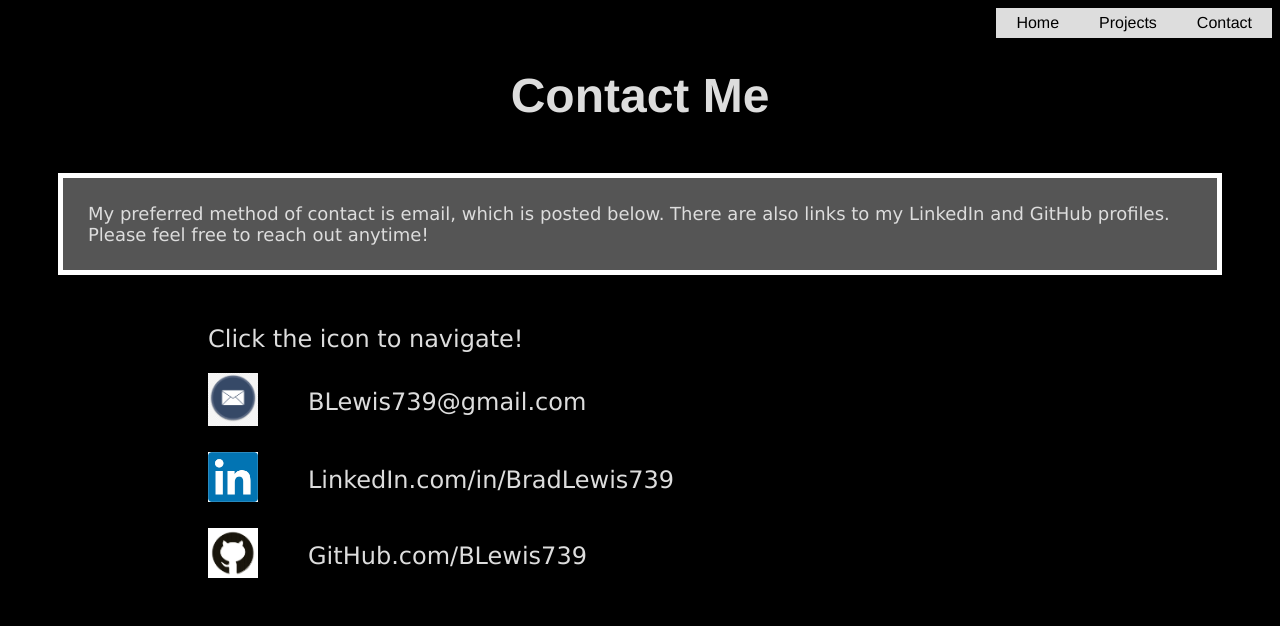
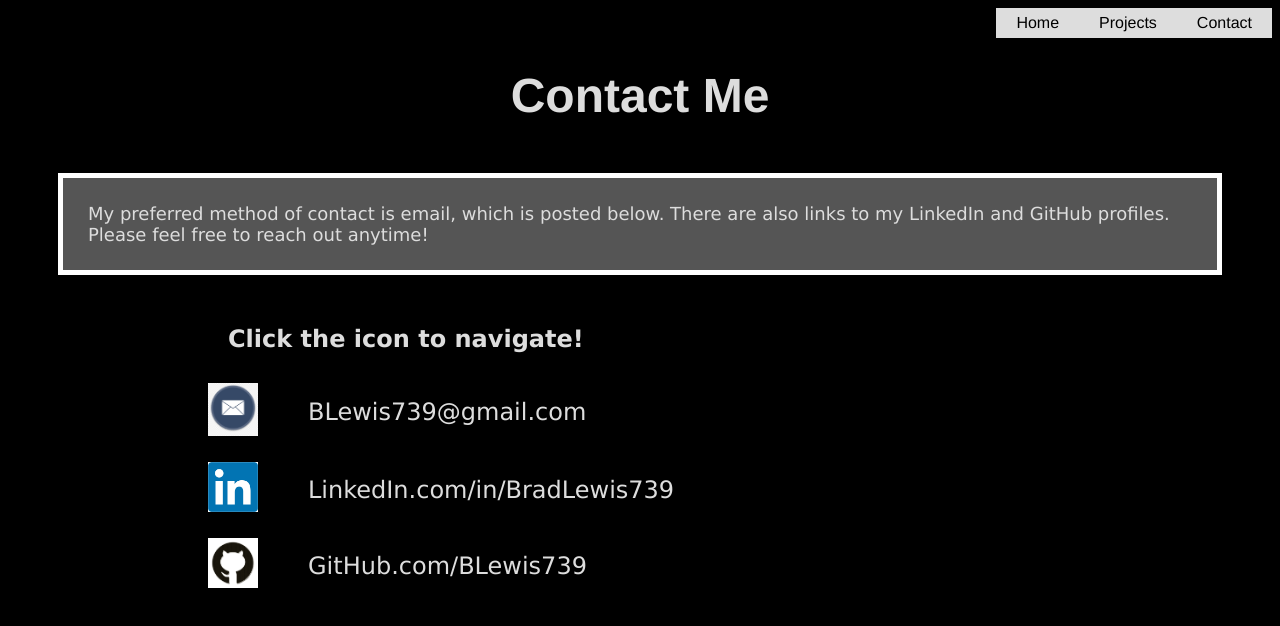
Before and after one commit to BLewis739/Portfolio1, a Vue app: page /contact in a window 1280 px wide. Shown: the top 626 px of the page. Built offline with nearby package versions, Linux system fonts and the light colour scheme.

Commit message:
Fixed contact-directions formatting

```diff
--- a/src/styles/App.css
+++ b/src/styles/App.css
@@ -288,6 +288,12 @@ nav {
   margin-bottom: 20px;
 }
 
+.contact-directions {
+  font-weight: 600;
+  margin-bottom: 30px;
+  margin-left: 20px;
+}
+
 .icon {
   width: 50px;
   background-color: white;
@@ -325,4 +331,5 @@ nav {
     font-size: 16px;
     margin-bottom: 20px;
   }
+
 }
```
